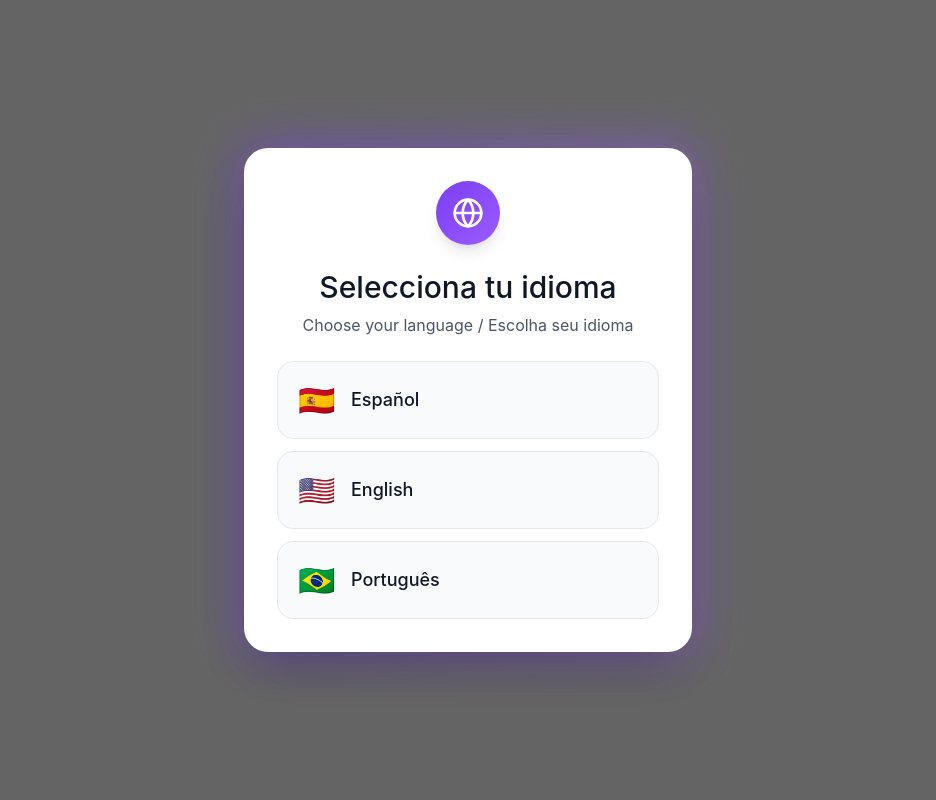
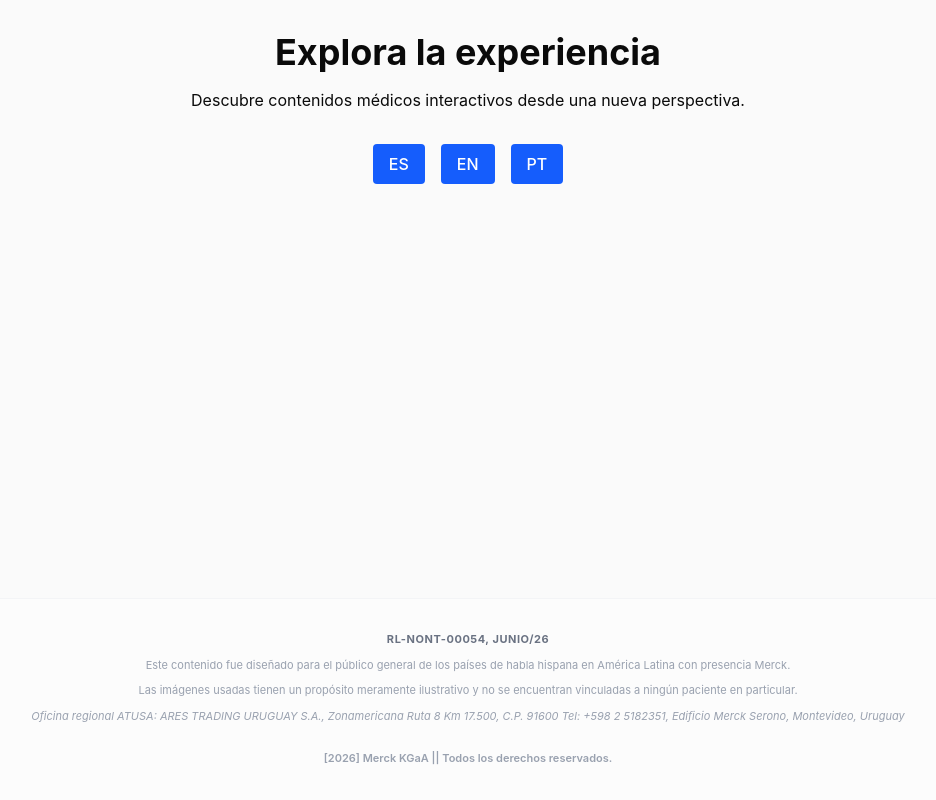
Before and after one commit to 3DestinyUser/thyrosense-web, a React (Vite) app: page / in a window 1280 px wide. Shown: the whole page, without its empty margins (172-1108 px from the left). Built offline with nearby package versions, Linux system fonts and the light colour scheme.

Commit message:
disclaimer legal

```diff
--- a/src/app/App.tsx
+++ b/src/app/App.tsx
@@ -1,90 +1,51 @@
-import { useState } from "react";
-import { HeroLanding } from "./components/HeroLanding";
-import { LanguageSelector } from "./components/LanguageSelector";
-import { LanguageSwitcher } from "./components/LanguageSwitcher";
-import { ContentSelector } from "./components/ContentSelector";
-import { VideoInstructionModal } from "./components/VideoInstructionModal";
-import { Video360Player } from "./components/Video360Player";
-import { LanguageCode } from "./translations";
+import { useState } from 'react';
+import { translations, LanguageCode } from './translations';
+import { Footer } from './components/Footer';
 
-type AppState = "hero" | "language" | "content" | "instruction" | "video";
+// IMPORTANTE: Asegúrate de importar aquí tus otros componentes
+// (Hero, LanguageSelector, ContentSelector, etc.) según tu estructura real.
 
-export default function App() {
-  const [currentState, setCurrentState] = useState<AppState>("language");
-  const [selectedLanguage, setSelectedLanguage] = useState<LanguageCode>("es");
-  const [selectedContent, setSelectedContent] = useState<string>("");
+function App() {
+  // Estado para el idioma, por defecto en Español
+  const [currentLang, setCurrentLang] = useState<LanguageCode>('es');
 
-  const handleStartExperience = () => {
-    setCurrentState("content");
-  };
-
-  const handleLanguageSelect = (language: string) => {
-    setSelectedLanguage(language as LanguageCode);
-    setCurrentState("hero");
-  };
-
-  const handleLanguageChange = (language: LanguageCode) => {
-    setSelectedLanguage(language);
-  };
-
-  const handleContentSelect = (contentId: string) => {
-    setSelectedContent(contentId);
-    setCurrentState("instruction");
-  };
-
-  const handleInstructionClose = () => {
-    setCurrentState("content");
-  };
-
-  const handleStartVideo = () => {
-    setCurrentState("video");
-  };
-
-  const handleCloseVideo = () => {
-    setCurrentState("content");
+  // Función para cambiar el idioma que puedes pasar a tus otros componentes
+  const handleLanguageChange = (lang: LanguageCode) => {
+    setCurrentLang(lang);
   };
 
   return (
-    <div className="size-full min-h-screen overflow-x-hidden">
-      {currentState !== "language" && (
-        <LanguageSwitcher
-          currentLanguage={selectedLanguage}
-          onLanguageChange={handleLanguageChange}
-        />
-      )}
+    <div className="flex flex-col min-h-screen bg-background text-foreground">
+      {/* El componente <main> tiene 'flex-grow'.
+          Esto hace que ocupe todo el espacio disponible y empuje el footer al fondo.
+      */}
+      <main className="flex-grow">
 
-      {currentState === "hero" && (
-        <HeroLanding onStart={handleStartExperience} language={selectedLanguage} />
-      )}
+        {/* AQUÍ VAN TUS COMPONENTES ACTUALES */}
+        {/* Ejemplo (ajusta según tus nombres reales):
+          <Hero lang={currentLang} />
+          <LanguageSelector onSelect={handleLanguageChange} />
+          <ContentSelector lang={currentLang} />
+        */}
 
-      {currentState === "language" && (
-        <LanguageSelector
-          isOpen={true}
-          onSelect={handleLanguageSelect}
-          language={selectedLanguage}
-        />
-      )}
+        <div className="p-8 text-center">
+          <h1 className="text-4xl font-bold">{translations[currentLang].hero.title}</h1>
+          <p className="mt-4 text-muted-foreground">{translations[currentLang].hero.subtitle}</p>
 
-      {currentState === "content" && (
-        <ContentSelector onSelectContent={handleContentSelect} language={selectedLanguage} />
-      )}
+          {/* Botones de prueba para que veas cómo cambia el footer legal al instante */}
+          <div className="mt-8 flex justify-center gap-4">
+            <button onClick={() => setCurrentLang('es')} className="px-4 py-2 bg-blue-600 text-white rounded">ES</button>
+            <button onClick={() => setCurrentLang('en')} className="px-4 py-2 bg-blue-600 text-white rounded">EN</button>
+            <button onClick={() => setCurrentLang('pt')} className="px-4 py-2 bg-blue-600 text-white rounded">PT</button>
+          </div>
+        </div>
 
-      {currentState === "instruction" && (
-        <VideoInstructionModal
-          isOpen={true}
-          onClose={handleInstructionClose}
-          onStart={handleStartVideo}
-          language={selectedLanguage}
-        />
-      )}
+      </main>
 
-      {currentState === "video" && (
-        <Video360Player
-          contentId={selectedContent}
-          onClose={handleCloseVideo}
-          language={selectedLanguage}
-        />
-      )}
+      {/* El Footer siempre al final */}
+      <Footer lang={currentLang} />
     </div>
   );
 }
+
+export default App;
--- /dev/null
+++ b/src/app/components/Footer.tsx
@@ -0,0 +1,21 @@
+import { translations, LanguageCode } from '../translations';
+
+interface FooterProps {
+  lang: LanguageCode;
+}
+
+export const Footer = ({ lang }: FooterProps) => {
+  const t = translations[lang].footer;
+
+  return (
+    <footer className="w-full py-8 px-6 mt-auto border-t border-gray-100 bg-white/50">
+      <div className="max-w-5xl mx-auto flex flex-col space-y-2 text-center text-gray-400 text-[10px] sm:text-[11px] leading-relaxed">
+        <p className="font-bold text-gray-500 uppercase tracking-wider">{t.code}</p>
+        <p>{t.line1}</p>
+        <p>{t.line2}</p>
+        {t.address && <p className="italic">{t.address}</p>}
+        <p className="pt-4 font-semibold text-gray-400">{t.rights}</p>
+      </div>
+    </footer>
+  );
+};
--- a/src/app/translations.ts
+++ b/src/app/translations.ts
@@ -45,6 +45,13 @@ export const translations = {
     },
     videoPlayer: {
       helpText: "Arrastra para explorar 360° • Usa los controles para reproducir"
+    },
+    footer: {
+      code: "RL-NONT-00054, Junio/26",
+      line1: "Este contenido fue diseñado para el público general de los países de habla hispana en América Latina con presencia Merck.",
+      line2: "Las imágenes usadas tienen un propósito meramente ilustrativo y no se encuentran vinculadas a ningún paciente en particular.",
+      address: "Oficina regional ATUSA: ARES TRADING URUGUAY S.A., Zonamericana Ruta 8 Km 17.500, C.P. 91600 Tel: +598 2 5182351, Edificio Merck Serono, Montevideo, Uruguay",
+      rights: "[2026] Merck KGaA || Todos los derechos reservados."
     }
   },
   en: {
@@ -93,6 +100,13 @@ export const translations = {
     },
     videoPlayer: {
       helpText: "Drag to explore 360° • Use controls to play"
+    },
+    footer: {
+      code: "RL-NONT-00053, June/26",
+      line1: "This content was designed for the general audience in countries with Merck presence.",
+      line2: "The presented images are for illustrative purposes only and do not refer to any particular patient.",
+      address: "",
+      rights: "[2026] Merck KGaA || All rights reserved."
     }
   },
   pt: {
@@ -141,6 +155,13 @@ export const translations = {
     },
     videoPlayer: {
       helpText: "Arraste para explorar 360° • Use os controles para reproduzir"
+    },
+    footer: {
+      code: "BR-NONT-00017, Junho/26",
+      line1: "Este conteúdo foi desenvolvido para o público em geral em países com presença da Merck.",
+      line2: "As imagens são somente para fins ilustrativos e não estão vinculadas a nenhum paciente em particular.",
+      address: "Merck no Brasil: Merck S.A. Estrada dos Bandeirantes, 1099, Jacarepaguá – Rio de Janeiro - RJ, CEP 22.710.571, Brasil",
+      rights: "[2026] Merck KGaA || All rights reserved."
     }
   }
 };
```
